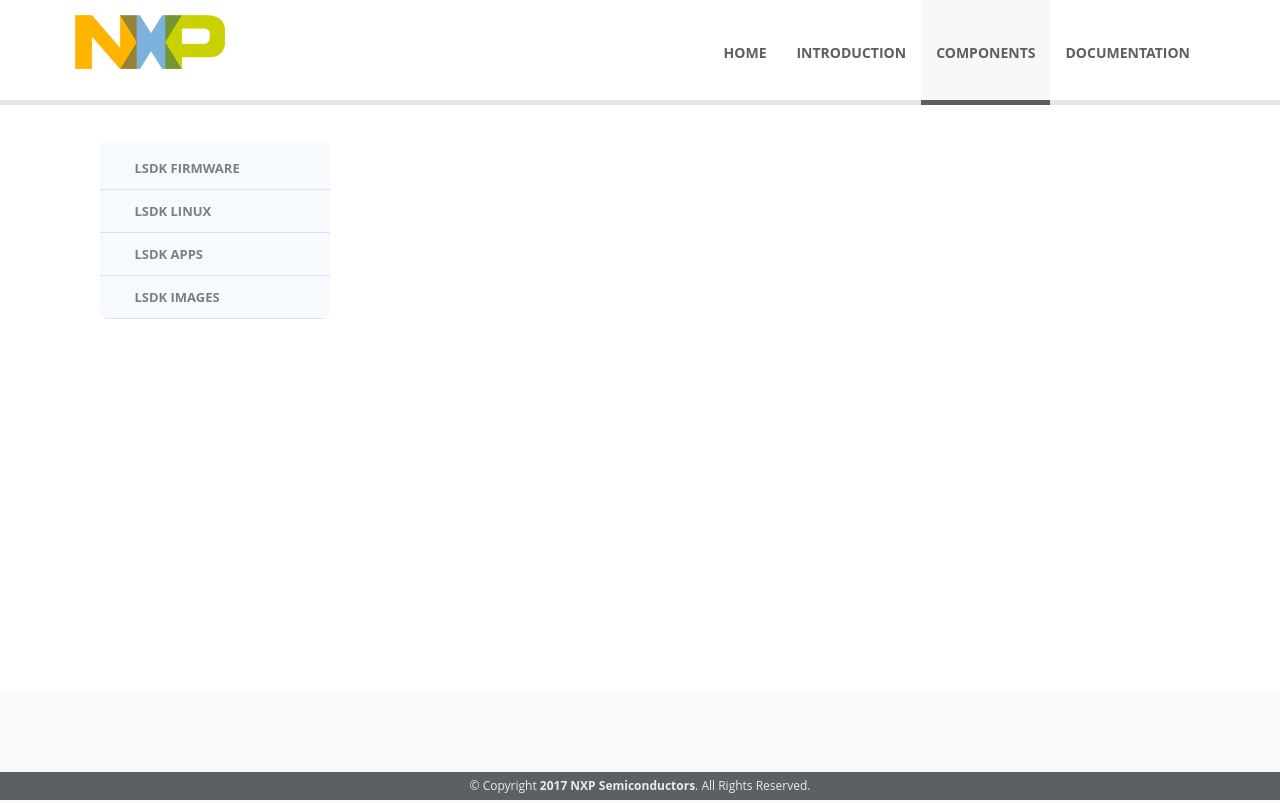
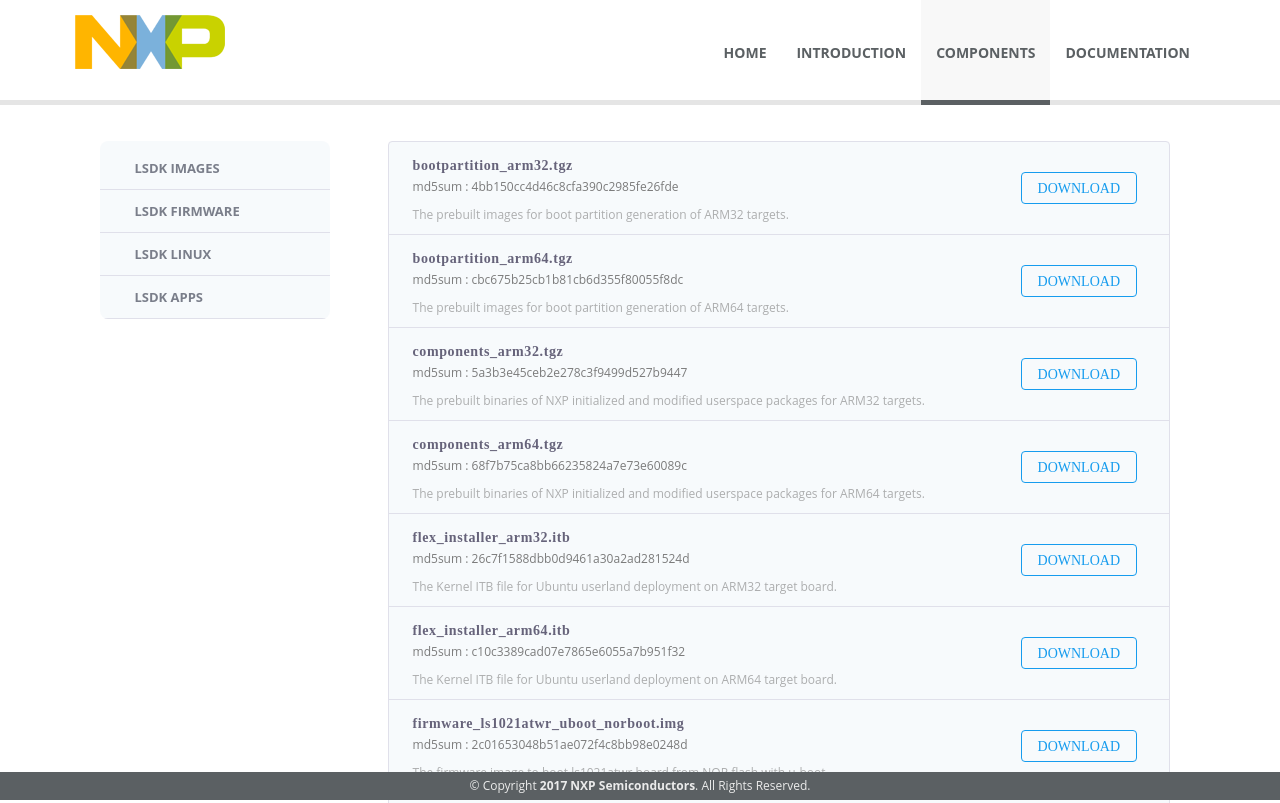
Before and after one commit to lsdk/lsdk.github.io, a plain HTML site: page components.html in a window 1280 px wide. Shown: the top 803 px of the page. Drawn offline with Linux system fonts and the light colour scheme.

Commit message:
components.html: display lsdk-images by default
Signed-off-by: Zhenhua Luo <zhenhua.luo@nxp.com>

```diff
--- a/components.html
+++ b/components.html
@@ -61,6 +61,12 @@
                         <nav class="navigation">
                             <ul class="main-menu" role="tablist">
                                 <li class="has-submenu">
+                                    <a class="menu-title" href="#images" aria-controls="images" role="tab" data-toggle="tab">
+                                        <i class="fa fa-leaf"></i>
+                                        <span class="nav-label">LSDK Images</span>
+                                    </a>
+                                </li>
+                                <li class="has-submenu">
                                     <a class="menu-title" href="#profile" aria-controls="profile" role="tab" data-toggle="tab">
                                         <i class="fa fa-leaf"></i>
                                         <span class="nav-label">LSDK Firmware</span>
@@ -76,12 +82,6 @@
                                     <a class="menu-title" href="#settings" aria-controls="settings" role="tab" data-toggle="tab">
                                         <i class="fa fa-leaf"></i>
                                         <span class="nav-label">LSDK Apps</span>
-                                    </a>
-                                </li>
-                                <li class="has-submenu">
-                                    <a class="menu-title" href="#images" aria-controls="images" role="tab" data-toggle="tab">
-                                        <i class="fa fa-leaf"></i>
-                                        <span class="nav-label">LSDK Images</span>
                                     </a>
                                 </li>
                             </ul>
@@ -479,7 +479,7 @@
                             </ul>
                         </div>
                     </div>
-                    <div class="tab-pane" role="tabpanel" id="images">
+                    <div class="tab-pane active" role="tabpanel" id="images">
                         <div id="main-wraper" class="main-wraper">
                             <div class="tableWrapper">
                                 <table>
```
